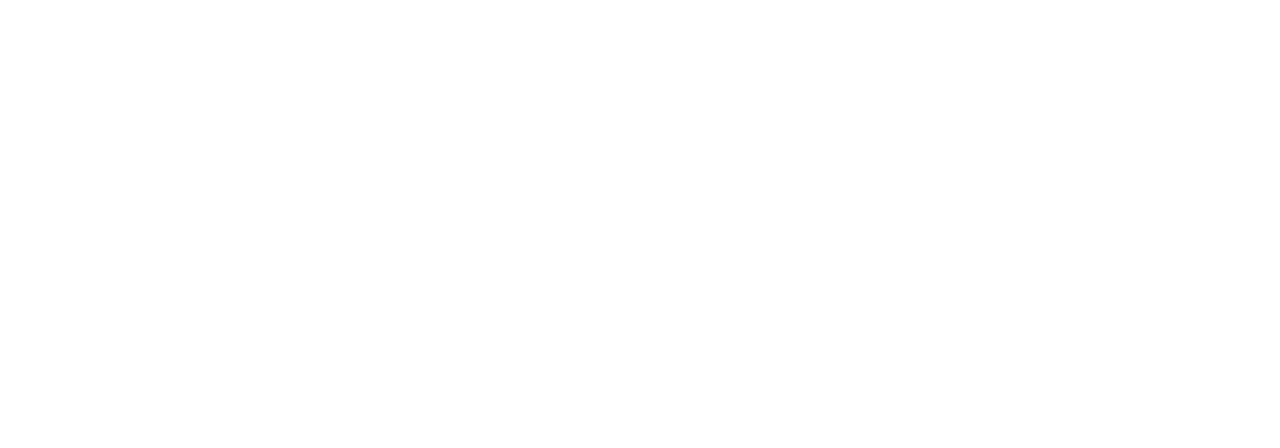
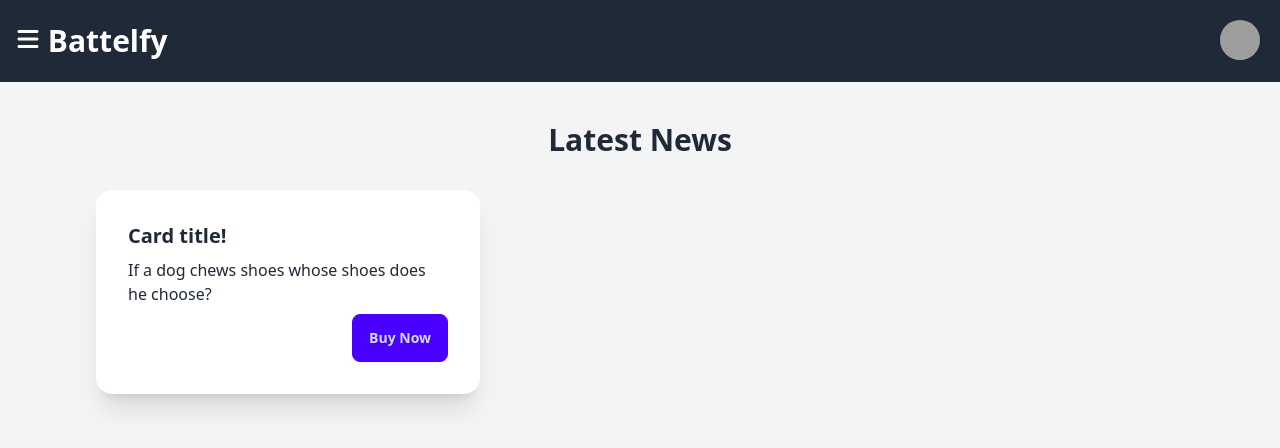
Before and after one commit to aryyan0701/e-sports, a React (Vite) app in the folder frontend/: page /news in a window 1280 px wide. Shown: the top 448 px of the page. Built offline with nearby package versions, Linux system fonts and the light colour scheme; sample sign-in values are in the browser's storage; grey boxes are pictures that could not be loaded.

Commit message:
Add news page

```diff
--- a/frontend/src/pages/News.jsx
+++ b/frontend/src/pages/News.jsx
@@ -1,10 +1,28 @@
 import React from 'react'
+import DashNavbar from "../components/DashNavbar";
+
 
 function News() {
   return (
-    <div>
-
-    </div>
+    <>
+      <DashNavbar />
+      <div className="min-h-screen bg-gray-100 py-10">
+        <div className="max-w-6xl mx-auto px-4 sm:px-6 lg:px-8">
+          <h2 className="text-3xl font-bold text-center mb-8">Latest News</h2>
+          <div className="grid gap-8 grid-cols-1 md:grid-cols-2 lg:grid-cols-3">
+          <div className="card bg-base-100 w-96 shadow-xl">
+            <div className="card-body">
+              <h2 className="card-title">Card title!</h2>
+              <p>If a dog chews shoes whose shoes does he choose?</p>
+              <div className="card-actions justify-end">
+                <button className="btn btn-primary">Buy Now</button>
+              </div>
+            </div>
+          </div>
+        </div>
+      </div>
+      </div>
+    </>
   )
 }
 
```
